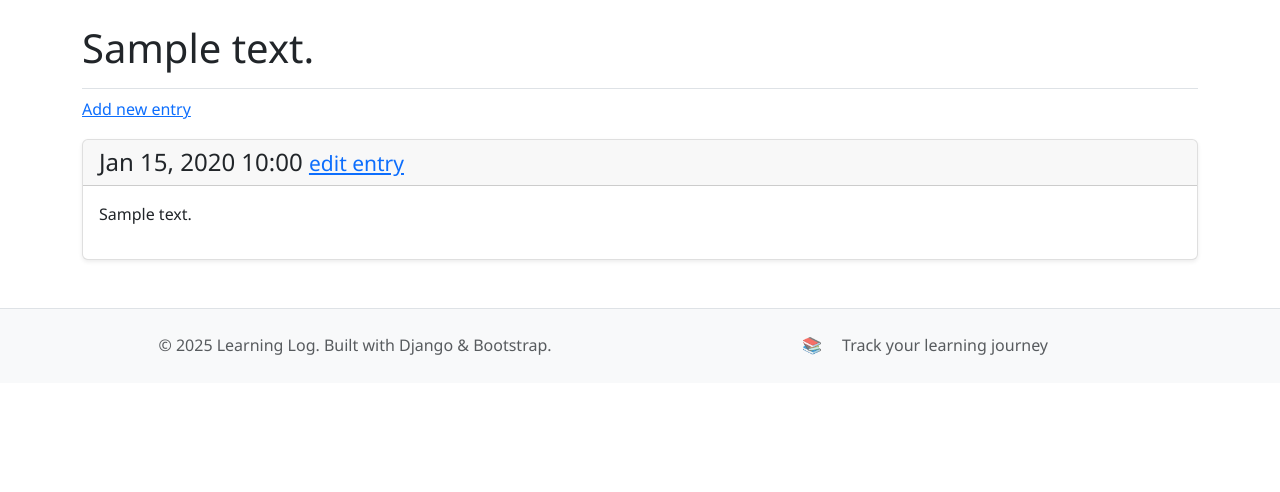
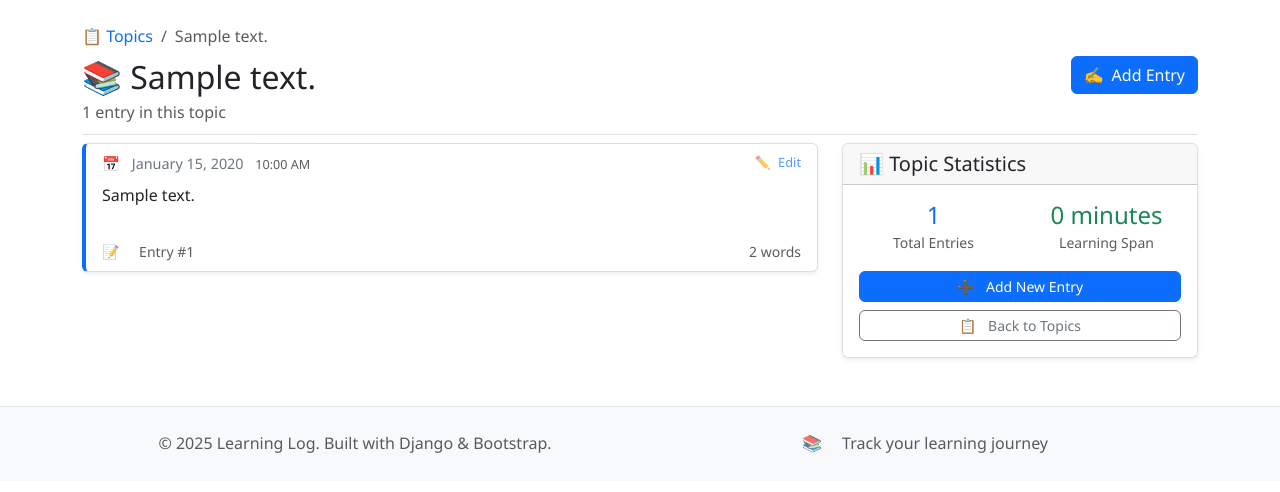
Before and after one commit to gideonadeti/learning-log, a Django app: page /topics/1/ in a window 1280 px wide. Shown: the part 66-558 px from the top of the page. Run offline with Django 5.2, Linux system fonts and the light colour scheme; a user stored in the database is signed in; tables that the repository leaves empty hold one stand-in row (values such as "Sample post"); parts of the project's set-up code (start-up, migrations or seed data) failed here and were passed over; some libraries are stand-ins or nearby versions.

Commit message:
feat: revamp topic template for enhanced user experience and engagement
- Redesign topic.html to incorporate a modern layout with Bootstrap 5, featuring a breadcrumb navigation, entry statistics, and a user-friendly card design for entries.
- Introduce an empty state message to encourage users to add their first entry, enhancing overall engagement.
- Improve visual hierarchy and accessibility with clear action buttons and informative content.

```diff
--- a/learning_logs/templates/learning_logs/topic.html
+++ b/learning_logs/templates/learning_logs/topic.html
@@ -1,25 +1,151 @@
-{% extends 'learning_logs/base.html' %} {% block page_header %}
-<h1>{{ topic.text }}</h1>
-{% endblock page_header %} {% block content %}
+{% extends 'learning_logs/base.html' %}
 
-<p>
-  <a href="{% url 'learning_logs:new_entry' topic.id %}">Add new entry</a>
-</p>
+{% block title %}{{ topic.text }} - Learning Log{% endblock %}
 
-{% for entry in entries %}
-<div class="card mb-3">
-  <!-- Card header with timestamp and edit link -->
-  <h4 class="card-header">
-    {{ entry.date_added|date:'M d, Y H:i' }}
-    <small
-      ><a href="{% url 'learning_logs:edit_entry' entry.id %}">
-        edit entry</a
-      ></small
-    >
-  </h4>
-  <!-- Card body with entry text -->
-  <div class="card-body">{{ entry.text|linebreaks }}</div>
+{% block page_header %}
+<div class="d-flex justify-content-between align-items-center">
+  <div>
+    <nav aria-label="breadcrumb">
+      <ol class="breadcrumb mb-2">
+        <li class="breadcrumb-item">
+          <a href="{% url 'learning_logs:topics' %}" class="text-decoration-none">📋 Topics</a>
+        </li>
+        <li class="breadcrumb-item active" aria-current="page">{{ topic.text }}</li>
+      </ol>
+    </nav>
+    <h1 class="h2 mb-1">📚 {{ topic.text }}</h1>
+    <p class="text-muted mb-0">
+      {% if entries %}
+        {{ entries|length }} entr{{ entries|length|pluralize:"y,ies" }} in this topic
+      {% else %}
+        No entries yet - start documenting your learning
+      {% endif %}
+    </p>
+  </div>
+  <a href="{% url 'learning_logs:new_entry' topic.id %}" class="btn btn-primary d-flex align-items-center">
+    <span class="me-2">✍️</span>
+    Add Entry
+  </a>
 </div>
-{% empty %}
-<p>There are no entries for this topic yet.</p>
-{% endfor %} {% endblock content %}
+{% endblock page_header %}
+
+{% block content %}
+{% if entries %}
+  <div class="row">
+    <div class="col-lg-8">
+      {% for entry in entries %}
+      <div class="card mb-4 entry-card">
+        <div class="card-header bg-transparent border-0 pb-0">
+          <div class="d-flex justify-content-between align-items-start">
+            <div class="entry-date">
+              <span class="me-2">📅</span>
+              {{ entry.date_added|date:'F d, Y' }}
+              <small class="text-muted ms-2">{{ entry.date_added|date:'g:i A' }}</small>
+            </div>
+            <a href="{% url 'learning_logs:edit_entry' entry.id %}" class="edit-link text-decoration-none">
+              <span class="me-1">✏️</span>
+              Edit
+            </a>
+          </div>
+        </div>
+        <div class="card-body pt-2">
+          <div class="entry-content">
+            {{ entry.text|linebreaks }}
+          </div>
+        </div>
+        <div class="card-footer bg-transparent border-0 pt-0">
+          <div class="d-flex justify-content-between align-items-center">
+            <small class="text-muted">
+              <span class="me-3">📝</span>
+              Entry #{{ forloop.revcounter }}
+            </small>
+            <small class="text-muted">
+              {{ entry.text|wordcount }} words
+            </small>
+          </div>
+        </div>
+      </div>
+      {% endfor %}
+    </div>
+
+    <div class="col-lg-4">
+      <div class="card">
+        <div class="card-header">
+          <h5 class="card-title mb-0">📊 Topic Statistics</h5>
+        </div>
+        <div class="card-body">
+          <div class="row text-center mb-3">
+            <div class="col-6">
+              <div class="h4 mb-0 text-primary">{{ entries|length }}</div>
+              <small class="text-muted">Total Entries</small>
+            </div>
+            <div class="col-6">
+              <div class="h4 mb-0 text-success">
+                {% if entries %}
+                  {% for entry in entries %}
+                    {% if forloop.last %}
+                      {{ entries.0.date_added|timesince:entry.date_added }}
+                    {% endif %}
+                  {% endfor %}
+                {% else %}
+                  -
+                {% endif %}
+              </div>
+              <small class="text-muted">Learning Span</small>
+            </div>
+          </div>
+
+          <div class="d-grid gap-2">
+            <a href="{% url 'learning_logs:new_entry' topic.id %}" class="btn btn-primary btn-sm">
+              <span class="me-2">➕</span>
+              Add New Entry
+            </a>
+            <a href="{% url 'learning_logs:topics' %}" class="btn btn-outline-secondary btn-sm">
+              <span class="me-2">📋</span>
+              Back to Topics
+            </a>
+          </div>
+        </div>
+      </div>
+
+      {% if entries|length > 1 %}
+      <div class="card mt-3">
+        <div class="card-header">
+          <h6 class="card-title mb-0">📈 Recent Activity</h6>
+        </div>
+        <div class="card-body">
+          <div class="timeline">
+            {% for entry in entries|slice:":5" %}
+            <div class="timeline-item mb-2">
+              <div class="d-flex align-items-center">
+                <div class="timeline-marker me-2" style="width: 8px; height: 8px; background-color: var(--primary-color); border-radius: 50%;"></div>
+                <div class="flex-grow-1">
+                  <small class="text-muted">{{ entry.date_added|date:"M d" }}</small>
+                  <div class="small">{{ entry.text|truncatewords:8 }}</div>
+                </div>
+              </div>
+            </div>
+            {% endfor %}
+          </div>
+        </div>
+      </div>
+      {% endif %}
+    </div>
+  </div>
+{% else %}
+  <div class="empty-state">
+    <div class="mb-4">
+      <div style="font-size: 5rem; opacity: 0.3;">📝</div>
+    </div>
+    <h3 class="h4 mb-3">No entries yet</h3>
+    <p class="text-muted mb-4">
+      Start documenting your learning journey for <strong>{{ topic.text }}</strong>.
+      Add your first entry to capture insights, notes, and progress.
+    </p>
+    <a href="{% url 'learning_logs:new_entry' topic.id %}" class="btn btn-primary btn-lg">
+      <span class="me-2">✍️</span>
+      Write Your First Entry
+    </a>
+  </div>
+{% endif %}
+{% endblock content %}
```
